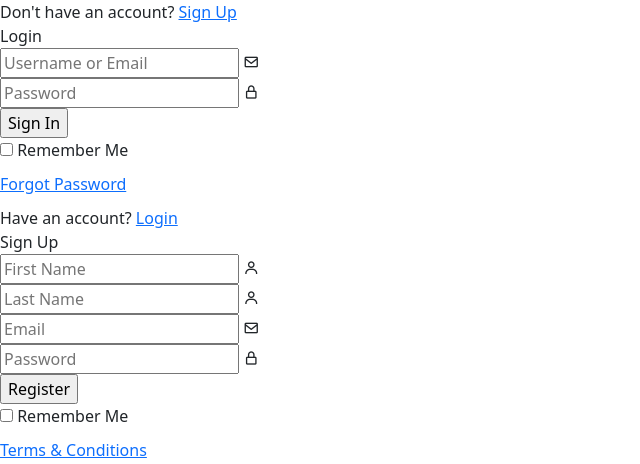
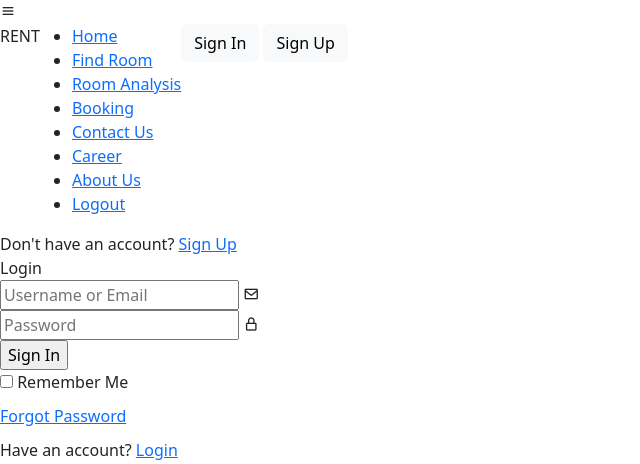
Before and after one commit to nishuyadav421/rentpglive, a Flask app: page / in a window 1280 px wide. Shown: the top 464 px of the page, without its empty margins (0-640 px from the left). Run offline with Flask 3, Linux system fonts and the light colour scheme.

Commit message:
i am working on the menu

```diff
--- a/templates/index.html
+++ b/templates/index.html
@@ -10,7 +10,33 @@
 </head>
 <body>
 
+    <div class="nav-menu-btn">
+        <i class="bx bx-menu" onclick="myMenuFunction()"></i>
+    </div>
 
+    <div class="wrapper">
+        <nav class="nav">
+            <div class="nav-logo">
+                <p>RENT</p>
+            </div>
+            <div class="nav-menu" id="navMenu">
+                <ul>
+                    <li><a href="#" class="link active">Home</a></li>
+                    <li><a href="#" class="link">Find Room</a></li>
+                    <li><a href="#" class="link">Room Analysis</a></li>
+                    <li><a href="#" class="link">Booking</a></li>
+                    <li><a href="#" class="link">Contact Us</a></li>
+                    <li><a href="#" class="link">Career</a></li>
+                    <li><a href="#" class="link">About Us</a></li>
+                    <li><a href="#" class="link">Logout</a></li>
+                </ul>
+            </div>
+            <div class="nav-button">
+                <button class="btn btn-light" id="loginBtn" onclick="login()">Sign In</button>
+                <button class="btn btn-light" id="registerBtn" onclick="register()">Sign Up</button>
+            </div>
+        </nav>
+    </div>
 
         <!-- Login Form -->
         <div class="form-box">
```
